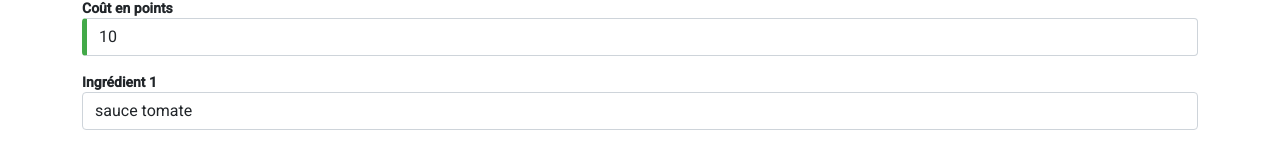
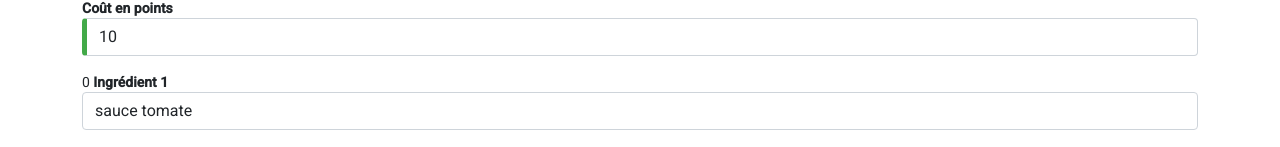
Before and after one commit to LaurentCNS/Angular-Distributeur-de-pizza, an Angular app: page /edit/1 in a window 1280 px wide. Shown: the part 644-791 px from the top of the page. Built offline with nearby package versions, Linux system fonts and the light colour scheme.

Commit message:
fix bug de edit pizza input

```diff
--- a/src/app/edit/edit.component.html
+++ b/src/app/edit/edit.component.html
@@ -33,12 +33,14 @@
         <input type="text" required class="form-control mb-3" id="points" name="points" #resume="ngModel" maxlength="2"
           [(ngModel)]="pizzaForm.bonus">
       </div>
-      <div *ngFor="let item of pizzaForm.composants; let index = index"   class="form-group">
 
-        <label for="ingredient{{index}}"><strong>Ingrédient {{index +1}}</strong></label>
 
-        <input type="text" class="form-control mb-3" id="ingredient{{index}}" name="ingredient{{index}}"
-            #resume="ngModel" maxlength="20" [(ngModel)]="pizzaForm.composants[index]">
+      <div *ngFor="let item of pizzaForm.composants; let i = index; ;trackBy:trackByIdx"   class="form-group">
+         {{i}}
+        <label for="ingredient{{i}}"><strong>Ingrédient {{i +1}}</strong></label>
+
+        <input type="text" class="form-control mb-3" id="ingredient{{i}}" name="ingredient{{i}}"
+            #resume{{i}}="ngModel" maxlength="20" [(ngModel)]="pizzaForm.composants[i]">
 
 
     </div>
--- a/src/app/edit/edit.component.ts
+++ b/src/app/edit/edit.component.ts
@@ -33,7 +33,11 @@ export class EditComponent implements OnInit {
   submitEdit(){
     this.router.navigate(['/view', this.pizzaForm.id]);
     if(this.pizzaForm === this.pizzaForm){
-    this.toastr.success('La pizza à été modifiée !');}
+    this.toastr.success('La pizza a été modifiée !');}
+  }
+
+  trackByIdx(index: number, obj: any): any {
+    return index;
   }
 
 }
--- a/src/app/pizzaChoice.service.ts
+++ b/src/app/pizzaChoice.service.ts
@@ -17,7 +17,7 @@ export class PizzaChoiceService {
 
     if(pizzaAdded.name !== pizzaChoice.name){
     this.pizzaOrder.push(pizzaAdded)
-    console.log(this.pizzaOrder);
+    console.log(pizzaAdded.name);
     console.log(pizzaChoice.name);
 
   }
--- a/src/app/pizzas.service.ts
+++ b/src/app/pizzas.service.ts
@@ -12,7 +12,7 @@ export class PizzasService {
     new Pizza (1,'Leonardo','img0.jpg',`Risque d'allérgènes: Gluten, oeuf / Nutri-score C`,8.50,8.90,10,
     ['sauce tomate', 'mozzarella', 'ingredient test','ingredient test','ingredient test','ingredient test','ingredient test',
     'ingredient test','ingredient test','ingredient test',]),
-    new Pizza (2,'Michelangelo','img1.jpg',``,8.90,9.30,10,['salut','cousin']),
+    new Pizza (2,'Michelangelo','img1.jpg',``,8.90,9.30,10,['sauce tomate','mozzarella']),
     new Pizza (3,'Donatello','img2.jpg',``,9.50,9.90,10,),
     new Pizza (4,'Raphael','img3.jpg',``,9.70,10.10,12,),
     new Pizza (5,'Shredder','img4.jpg',``,9.80,10.20,12,),
```
